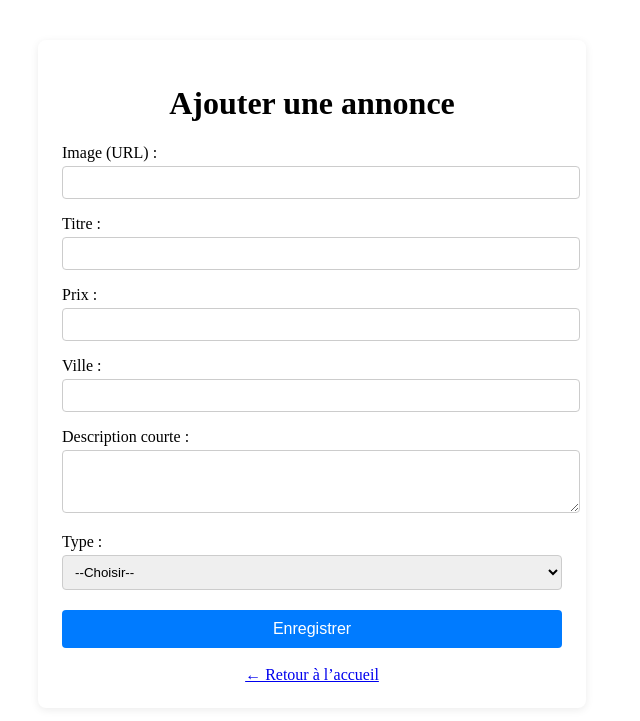
After one commit to chemess-dine-dahi/Annonces_immobiliers_PHP, a PHP site: page /add.php in a window 1280 px wide. The commit adds this page. Shown: the top 721 px of the page, without its empty margins (328-968 px from the left). Run offline with PHP 8.4, Linux system fonts and the light colour scheme.

Commit message:
modif styles

```diff
--- /dev/null
+++ b/add.php
@@ -0,0 +1,64 @@
+<!DOCTYPE html>
+<html lang="fr">
+<head>
+    <meta charset="UTF-8">
+    <title>Ajouter une annonce</title>
+    <link rel="stylesheet" href="/styles/stylAdd.css">
+<?php
+function validateForm($data) {
+    $required = ['image', 'titre', 'prix', 'ville', 'description', 'type'];
+    foreach ($required as $field) {
+        if (empty($data[$field])) {
+            return false;
+        }
+    }
+    return true;
+}
+?>
+
+</head>
+<body>
+    <div class="add-form-container">
+        <h1>Ajouter une annonce</h1>
+        <?php
+        $confirmation = '';
+        if ($_SERVER['REQUEST_METHOD'] === 'POST') {
+            if (validateForm($_POST)) {
+                $confirmation = 'Annonce enregistrée avec succès !';
+            } else {
+                echo '<div class="confirmation" style="color:red;">Veuillez remplir tous les champs.</div>';
+            }
+        }
+        if ($confirmation) {
+            echo '<div class="confirmation">' . $confirmation . '</div>';
+        }
+        ?>
+        <form name="addForm" action="add.php" method="post" onsubmit="return validateForm();">
+            <label for="image">Image (URL) :</label>
+            <input type="text" id="image" name="image" required>
+
+            <label for="titre">Titre :</label>
+            <input type="text" id="titre" name="titre" required>
+
+            <label for="prix">Prix :</label>
+            <input type="number" id="prix" name="prix" min="0" required>
+
+            <label for="ville">Ville :</label>
+            <input type="text" id="ville" name="ville" required>
+
+            <label for="description">Description courte :</label>
+            <textarea id="description" name="description" rows="3" required></textarea>
+
+            <label for="type">Type :</label>
+            <select id="type" name="type" required>
+                <option value="">--Choisir--</option>
+                <option value="Rent">Rent</option>
+                <option value="Sale">Sale</option>
+            </select>
+
+            <button type="submit">Enregistrer</button>
+        </form>
+        <a class="back-link" href="index.php">&larr; Retour à l’accueil</a>
+    </div>
+</body>
+</html>
--- a/locations.php
+++ b/locations.php
@@ -11,7 +11,7 @@ $maisons = [
         'type' => 'Sale'
     ],
     [
-        'image' => 'img/img2.jpg',
+        'image' => 'img/img1.jpg',
         'titre' => 'Maison familiale',
         'prix' => '1,200 €/mois',
         'ville' => 'Lyon',
@@ -19,7 +19,7 @@ $maisons = [
         'type' => 'Rent'
     ],
     [
-        'image' => 'img/img3.jpg',
+        'image' => 'img/img1.jpg',
         'titre' => 'Maison de campagne',
         'prix' => '320,000 €',
         'ville' => 'Dijon',
@@ -31,7 +31,7 @@ $maisons = [
 // Tableau des appartements
 $appartements = [
     [
-        'image' => 'img/img4.jpg',
+        'image' => 'img/img1.jpg',
         'titre' => 'Studio centre-ville',
         'prix' => '800 €/mois',
         'ville' => 'Paris',
--- /dev/null
+++ b/styles/stylAdd.css
@@ -0,0 +1,48 @@
+
+/* S'assurer que le formulaire est centré et lisible */
+.add-form-container {
+    max-width: 500px;
+    margin: 40px auto;
+    padding: 24px;
+    background: #fff;
+    border-radius: 8px;
+    box-shadow: 0 2px 8px rgba(0,0,0,0.08);
+}
+.add-form-container h1 {
+    text-align: center;
+}
+.add-form-container label {
+    display: block;
+    margin-top: 16px;
+}
+.add-form-container input,
+.add-form-container textarea,
+.add-form-container select {
+    width: 100%;
+    padding: 8px;
+    margin-top: 4px;
+    border: 1px solid #ccc;
+    border-radius: 4px;
+}
+.add-form-container button {
+    margin-top: 20px;
+    width: 100%;
+    padding: 10px;
+    background: #007bff;
+    color: #fff;
+    border: none;
+    border-radius: 4px;
+    font-size: 16px;
+    cursor: pointer;
+}
+.add-form-container .back-link {
+    display: block;
+    text-align: center;
+    margin-top: 18px;
+}
+
+.confirmation {
+    color: green;
+    text-align: center;
+    margin-top: 20px;
+}
```
Also changed, not shown: index.php (+4 -3 lines), register.php (+25 -10 lines), styles.css (+13 -3 lines), img/img1.jpg, img/img2.jpg, img/img3.jpg, img/img4.jpg, img/img5.jpg, img/img6.jpg.
